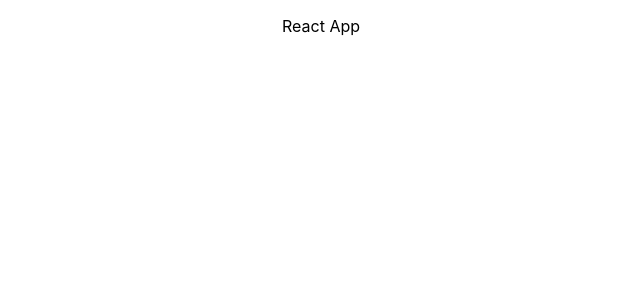
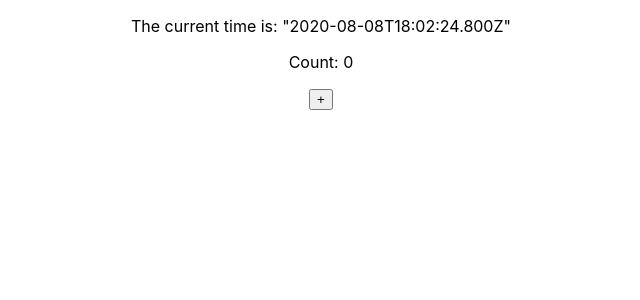
Before and after one commit to mjayfinley/react-practice, a React (Create React App) app: page / in a window 1280 px wide. Shown: the top 300 px of the page, without its empty margins (319-959 px from the left). Built offline with nearby package versions, Linux system fonts and the light colour scheme.

Commit message:
useCallback example

```diff
--- a/src/App.js
+++ b/src/App.js
@@ -2,9 +2,33 @@ import React from 'react';
 import './App.css';
 
 function App() {
+    const [time, setTime] = React.useState();
+    const [count, setCount] = React.useState(0);
+
+    const inc = React.useCallback(
+        function handleIncrementCount() {
+            setCount(prevCount => prevCount + 1);
+        },
+
+        [setCount]
+    );
+
+    React.useEffect(() => {
+        const timeout = setTimeout(() => {
+            const currentTime = JSON.stringify(new Date(Date.now()));
+            setTime(currentTime);
+        }, 300);
+
+        return () => {
+            clearTimeout(timeout);
+        };
+    }, [time]);
+
     return (
         <div className="App">
-            <p>React App</p>
+            <p>The current time is: {time}</p>
+            <p>Count: {count}</p>
+            <button onClick={inc}>+</button>
         </div>
     );
 }
```
